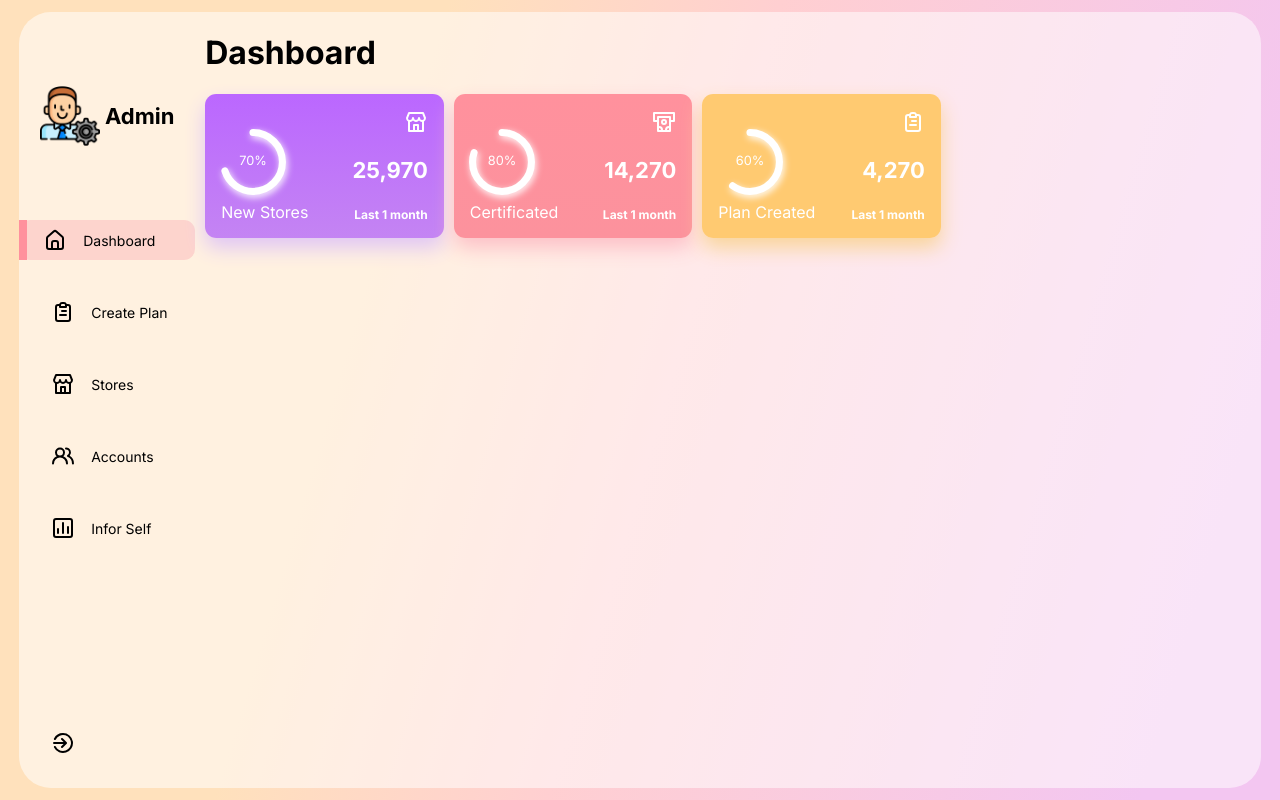
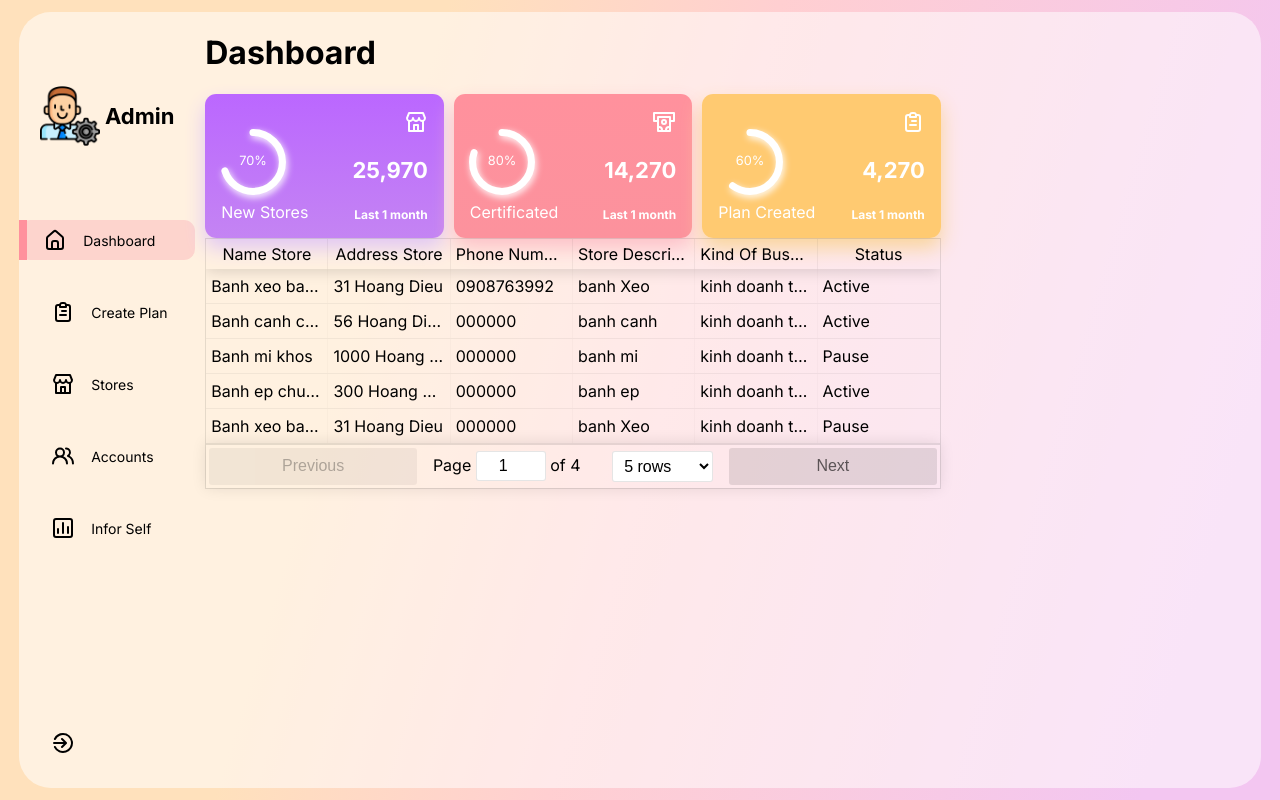
Before and after one commit to leminhduy1912/PBLfinal, a React (Create React App) app: page / in a window 1280 px wide. Shown: the top 800 px of the page. Built offline with nearby package versions, Linux system fonts and the light colour scheme.

Commit message:
tableRecentStore

```diff
--- a/package.json
+++ b/package.json
@@ -13,6 +13,7 @@
     "react-circular-progressbar": "^2.1.0",
     "react-dom": "^18.2.0",
     "react-scripts": "5.0.1",
+    "react-table": "^6.11.5",
     "web-vitals": "^2.1.4"
   },
   "scripts": {
--- a/src/App.js
+++ b/src/App.js
@@ -7,6 +7,7 @@ function App() {
  return (
   <div className='App'>
    <div className='AppGlass'>
+
   <Sidebar />
   <MainDash/>
    </div>
--- a/src/Data/Data.js
+++ b/src/Data/Data.js
@@ -89,3 +89,188 @@ import {
       ],
     },
   ];
+
+
+
+  export const recentStores=[
+    {
+      id:1,
+      storeName:"Banh xeo ba ba",
+      storeAddress:"31 Hoang Dieu",
+      number:"0908763992",
+      description:"banh Xeo",
+      action:"Active",
+      kindof:"kinh doanh thuc an"
+    },
+    {
+      id:2,
+      storeName:"Banh canh co tu",
+      storeAddress:"56 Hoang Dieu",
+      number:"000000",
+      description:"banh canh",
+      action:"Active",
+      kindof:"kinh doanh thuc an"
+    },
+    {
+      id:3,
+      storeName:"Banh mi khos",
+      storeAddress:"1000 Hoang Dieu",
+      number:"000000",
+      description:"banh mi",
+      action:"Pause",
+      kindof:"kinh doanh thuc an"
+    },
+    {
+      id:4,
+      storeName:"Banh ep chu nam",
+      storeAddress:"300 Hoang Dieu",
+      number:"000000",
+      description:"banh ep",
+      action:"Active",
+      kindof:"kinh doanh thuc an"
+    },
+    {
+      id:5,
+      storeName:"Banh xeo ba sau",
+      storeAddress:"31 Hoang Dieu",
+      number:"000000",
+      description:"banh Xeo",
+      action:"Pause",
+      kindof:"kinh doanh thuc an"
+    },
+    {
+      id:1,
+      storeName:"Banh xeo ba ba",
+      storeAddress:"31 Hoang Dieu",
+      number:"0908763992",
+      description:"banh Xeo",
+      action:"Active",
+      kindof:"kinh doanh thuc an"
+    },
+    {
+      id:2,
+      storeName:"Banh canh co tu",
+      storeAddress:"56 Hoang Dieu",
+      number:"000000",
+      description:"banh canh",
+      action:"Active",
+      kindof:"kinh doanh thuc an"
+    },
+    {
+      id:3,
+      storeName:"Banh mi khos",
+      storeAddress:"1000 Hoang Dieu",
+      number:"000000",
+      description:"banh mi",
+      action:"Pause",
+      kindof:"kinh doanh thuc an"
+    },
+    {
+      id:4,
+      storeName:"Banh ep chu nam",
+      storeAddress:"300 Hoang Dieu",
+      number:"000000",
+      description:"banh ep",
+      action:"Active",
+      kindof:"kinh doanh thuc an"
+    },
+    {
+      id:5,
+      storeName:"Banh xeo ba sau",
+      storeAddress:"31 Hoang Dieu",
+      number:"000000",
+      description:"banh Xeo",
+      action:"Pause",
+      kindof:"kinh doanh thuc an"
+    },
+    {
+      id:1,
+      storeName:"Banh xeo ba ba",
+      storeAddress:"31 Hoang Dieu",
+      number:"0908763992",
+      description:"banh Xeo",
+      action:"Active",
+      kindof:"kinh doanh thuc an"
+    },
+    {
+      id:2,
+      storeName:"Banh canh co tu",
+      storeAddress:"56 Hoang Dieu",
+      number:"000000",
+      description:"banh canh",
+      action:"Active",
+      kindof:"kinh doanh thuc an"
+    },
+    {
+      id:3,
+      storeName:"Banh mi khos",
+      storeAddress:"1000 Hoang Dieu",
+      number:"000000",
+      description:"banh mi",
+      action:"Pause",
+      kindof:"kinh doanh thuc an"
+    },
+    {
+      id:4,
+      storeName:"Banh ep chu nam",
+      storeAddress:"300 Hoang Dieu",
+      number:"000000",
+      description:"banh ep",
+      action:"Active",
+      kindof:"kinh doanh thuc an"
+    },
+    {
+      id:5,
+      storeName:"Banh xeo ba sau",
+      storeAddress:"31 Hoang Dieu",
+      number:"000000",
+      description:"banh Xeo",
+      action:"Pause",
+      kindof:"kinh doanh thuc an"
+    },
+    {
+      id:1,
+      storeName:"Banh xeo ba ba",
+      storeAddress:"31 Hoang Dieu",
+      number:"0908763992",
+      description:"banh Xeo",
+      action:"Active",
+      kindof:"kinh doanh thuc an"
+    },
+    {
+      id:2,
+      storeName:"Banh canh co tu",
+      storeAddress:"56 Hoang Dieu",
+      number:"000000",
+      description:"banh canh",
+      action:"Active",
+      kindof:"kinh doanh thuc an"
+    },
+    {
+      id:3,
+      storeName:"Banh mi khos",
+      storeAddress:"1000 Hoang Dieu",
+      number:"000000",
+      description:"banh mi",
+      action:"Pause",
+      kindof:"kinh doanh thuc an"
+    },
+    {
+      id:4,
+      storeName:"Banh ep chu nam",
+      storeAddress:"300 Hoang Dieu",
+      number:"000000",
+      description:"banh ep",
+      action:"Active",
+      kindof:"kinh doanh thuc an"
+    },
+    {
+      id:5,
+      storeName:"Banh xeo ba sau",
+      storeAddress:"31 Hoang Dieu",
+      number:"000000",
+      description:"banh Xeo",
+      action:"Pause",
+      kindof:"kinh doanh thuc an"
+    }
+  ]
--- a/src/components/Sidebar/Maindash/MainDash.css
+++ b/src/components/Sidebar/Maindash/MainDash.css
@@ -1,3 +1,6 @@
 .Maindash{
     margin-left: 10px;
+    display: flex;
+    flex-direction: column;
+    justify-content: flex-start;
 }
--- a/src/components/Sidebar/Maindash/MainDash.jsx
+++ b/src/components/Sidebar/Maindash/MainDash.jsx
@@ -2,12 +2,14 @@ import React from "react";
 import "./MainDash.css"
 
 import Cards from "../Cards/Cards";
+import Table from "../../Table/Table";
 
 const MainDash = ()=>{
 return (
     <div className="Maindash">
         <h1>Dashboard</h1>
         <Cards/>
+        <Table/>
     </div>
 )
 }
--- /dev/null
+++ b/src/components/Table/Table.css
@@ -0,0 +1,6 @@
+.ReactTable{
+    margin-top: 10px;
+}
+.Table{
+    margin-top: 10px;
+}
--- /dev/null
+++ b/src/components/Table/Table.jsx
@@ -0,0 +1,45 @@
+import React from "react";
+import { recentStores } from "../../Data/Data";
+import ReactTable from 'react-table'
+import "react-table/react-table.css"
+const Table= ()=>{
+const customTrGroupComponent= ()=>{
+
+}
+const columns=[
+            {
+                Header:'Name Store',
+                accessor:'storeName',
+            },
+            {
+                Header:'Address Store',
+                accessor:'storeAddress',
+            },
+            {
+                Header:'Phone Number',
+                accessor:'number',
+            },
+            {
+                Header:'Store Description',
+                accessor:'description',
+            },
+            {
+                Header:'Kind Of Bussiness',
+                accessor:'kindof',
+            },
+            {
+                Header:'Status',
+                accessor:'action',
+            }
+        ]
+
+  return (
+    <ReactTable
+      columns={columns}
+      data={recentStores}
+       defaultPageSize={5}
+    />
+  );
+
+}
+export default Table
```
Also changed, not shown: 1 other file (tests, documents, lock files or other folders).
